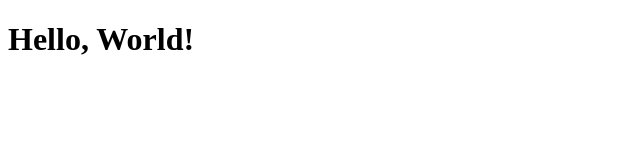
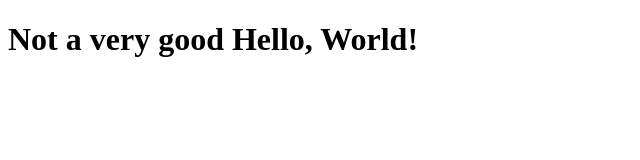
Before and after one commit to mrchump/CS3338-first-project, a plain HTML site: page index.html in a window 1280 px wide. Shown: the whole page, without its empty margins (0-640 px from the left). Drawn offline with Linux system fonts and the light colour scheme.

Commit message:
Updated index.html

```diff
--- a/index.html
+++ b/index.html
@@ -6,6 +6,6 @@
     <title>My First Project</title>
 </head>
 <body>
-    <h1>Hello, World!</h1>
+    <h1>Not a very good Hello, World!</h1>
 </body>
 </html>
```
